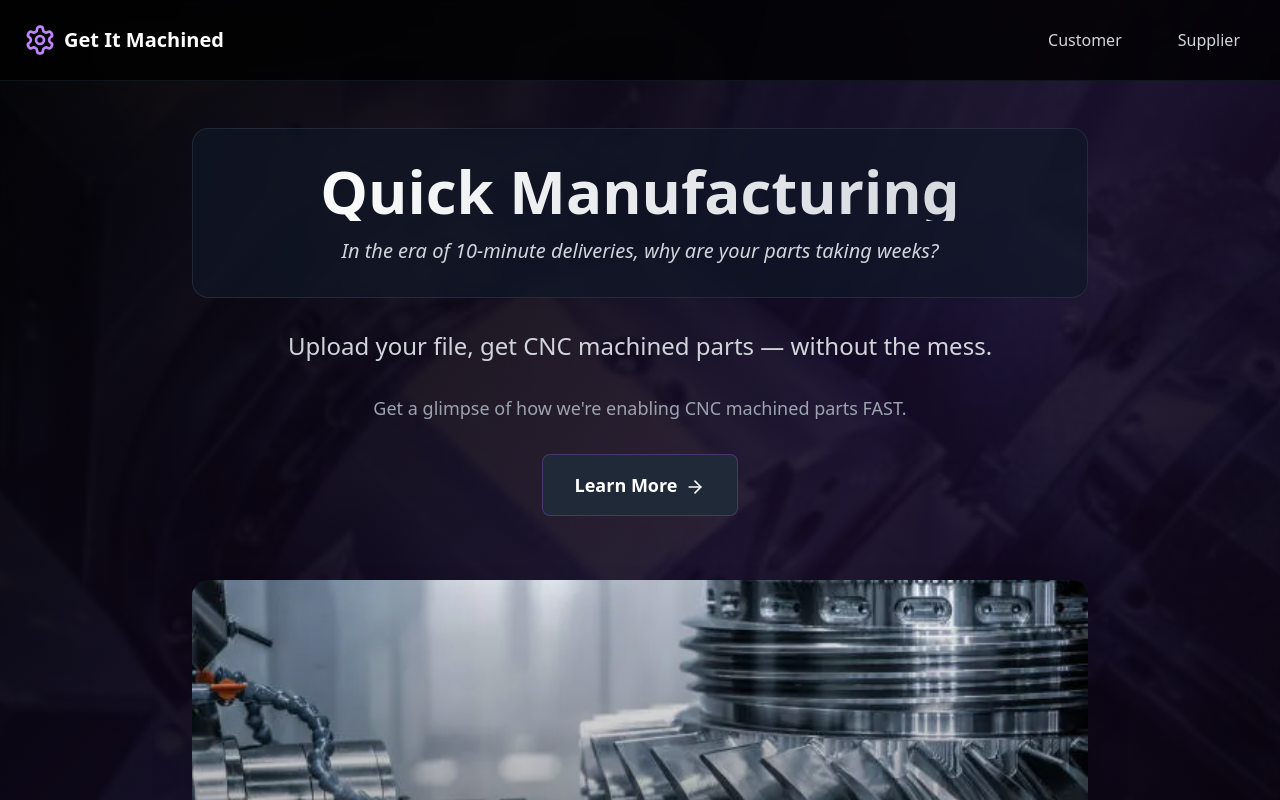
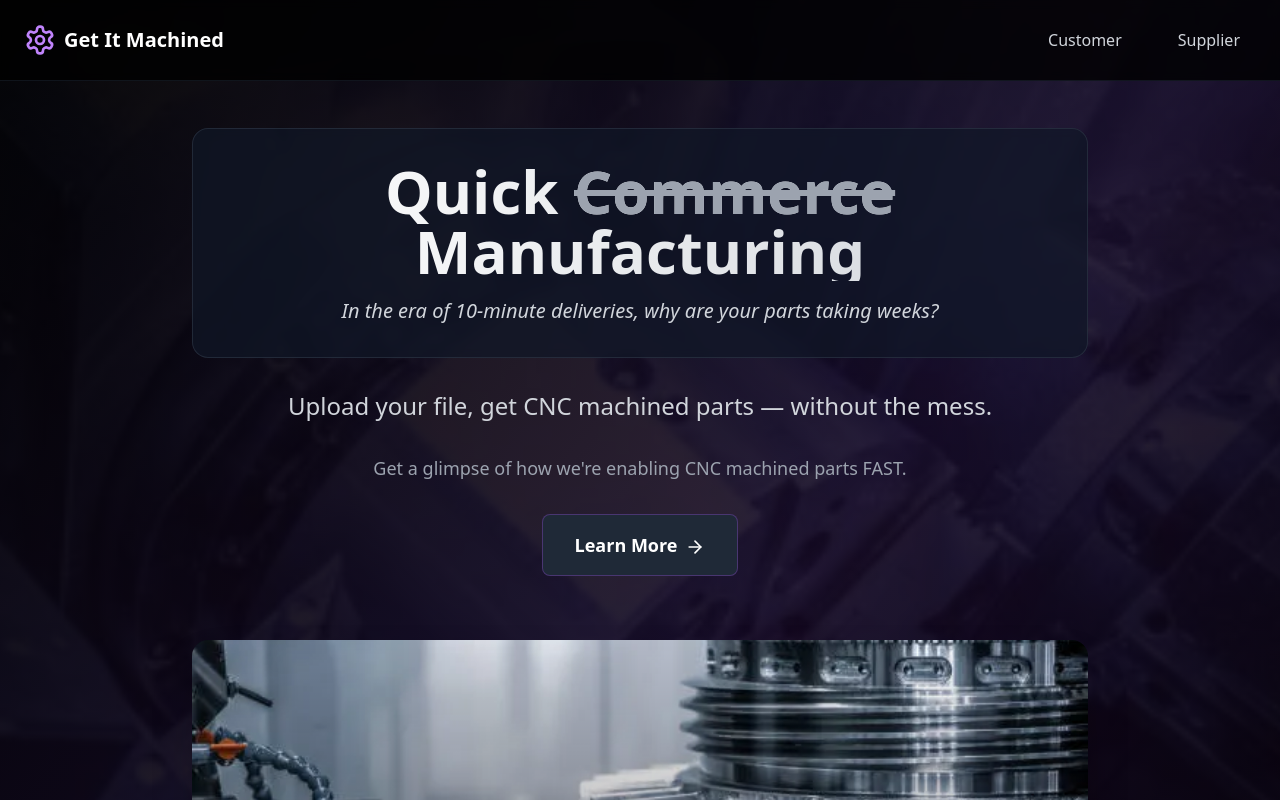
Before and after one commit to keval215/Landing_page, a React (Vite) app: page / in a window 1280 px wide. Shown: the top 800 px of the page. Built offline with nearby package versions, Linux system fonts and the light colour scheme.

Commit message:
changes in styling

```diff
--- a/src/components/Hero.tsx
+++ b/src/components/Hero.tsx
@@ -36,7 +36,7 @@ export const Hero: React.FC<HeroProps> = ({ onCustomerClick, onSupplierClick })
           {/* Rectangular Block for Main Headline */}
           <div className="bg-gray-900/70 backdrop-blur-sm border border-gray-700/50 rounded-xl sm:rounded-2xl p-4 sm:p-6 md:p-8 mb-6 sm:mb-8 animate-fade-in">
             <h1 className="text-2xl sm:text-3xl md:text-4xl lg:text-6xl font-bold bg-gradient-to-r from-white to-gray-300 bg-clip-text text-transparent leading-tight mb-4">
-              Quick Manufacturing
+                Quick <span className="line-through text-gray-400">Commerce</span> Manufacturing
             </h1>
             <p className="text-lg sm:text-xl text-gray-300 italic">
               In the era of 10-minute deliveries, why are your parts taking weeks?
```
